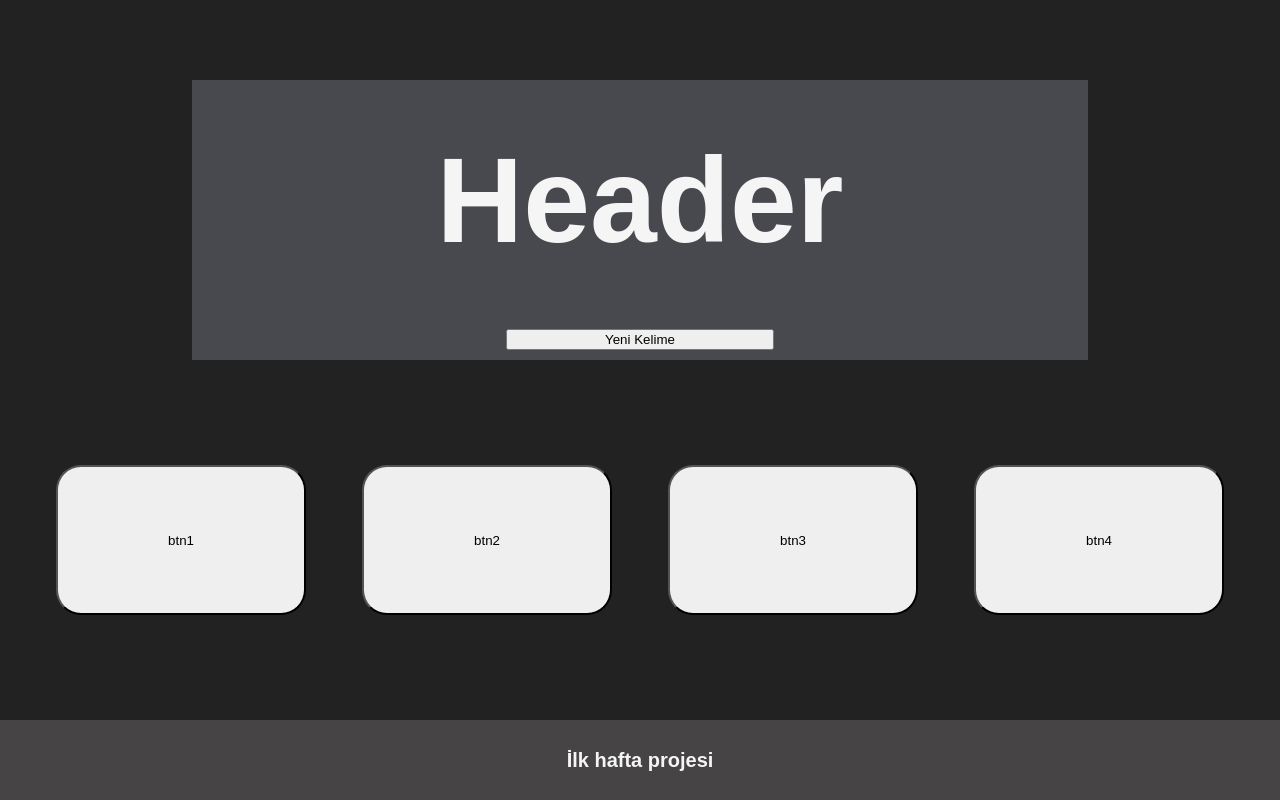
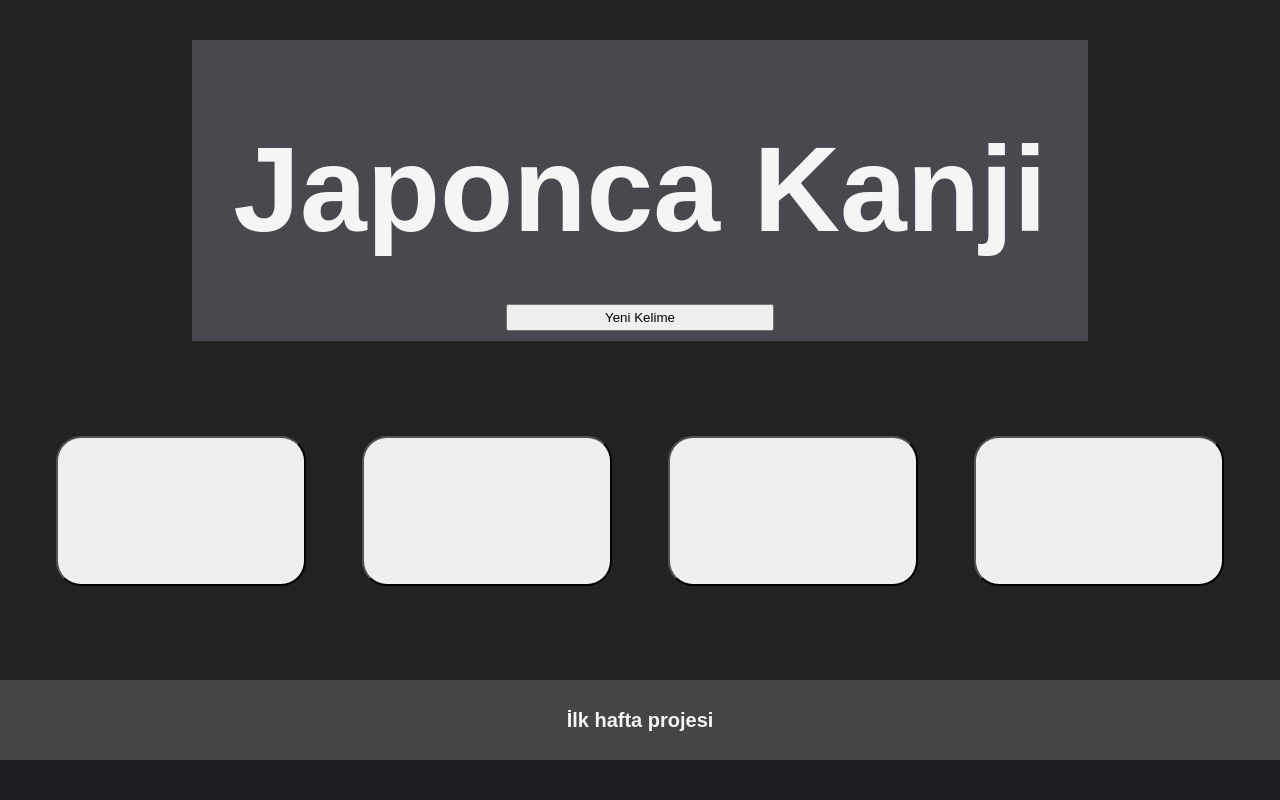
Before and after one commit to merttCNR/flashcard, a plain HTML site: page index.html in a window 1280 px wide. Drawn offline with Linux system fonts and the light colour scheme.

Commit message:
css fixed

```diff
--- a/CSS/style.css
+++ b/CSS/style.css
@@ -12,7 +12,7 @@ body{
 .navbar{     /*şimdilik boş kalacak.*/
     background-color: rgb(34, 34, 34);
     width: 100%;
-    height: 10vh;
+    height: 5vh;
 }
 .main{
     background-color: rgb(34, 34, 34);
@@ -39,7 +39,7 @@ body{
 .wordiv{
     background-color: #47494e;
     width: 70%;
-    height: 35vh;
+    height: 40vh;
     display: flex;
     justify-content: end;
     align-items: center;
@@ -83,8 +83,9 @@ body{
 }
 .newbtn{
     width: 30%;
+    height: 50%;
     margin-bottom: 10px;
-    margin-top: -20px;
+    margin-top: -35px;
 }
 .newbtn:hover{
     transform: scale(1.1);
--- a/index.html
+++ b/index.html
@@ -13,15 +13,15 @@
         </nav>
         <main class="main">
             <div class="wordiv">
-                         <h1 class="wordh1">Header</h1>
+                         <h1 class="wordh1">Japonca Kanji</h1>
                          <button class="newbtn" id="newbtnid">Yeni Kelime</button>
             </div>
             <div class="btndiv">
                 <ul class="btnlist">
-                    <li><button class="btn btn1">btn1</button></li>
-                    <li><button class="btn btn2">btn2</button></li>
-                    <li><button class="btn btn3">btn3</button></li>
-                    <li><button class="btn btn4">btn4</button></li>
+                    <li><button class="btn btn1"></button></li>
+                    <li><button class="btn btn2"></button></li>
+                    <li><button class="btn btn3"></button></li>
+                    <li><button class="btn btn4"></button></li>
                 </ul>
             </div>
         </main>
```
